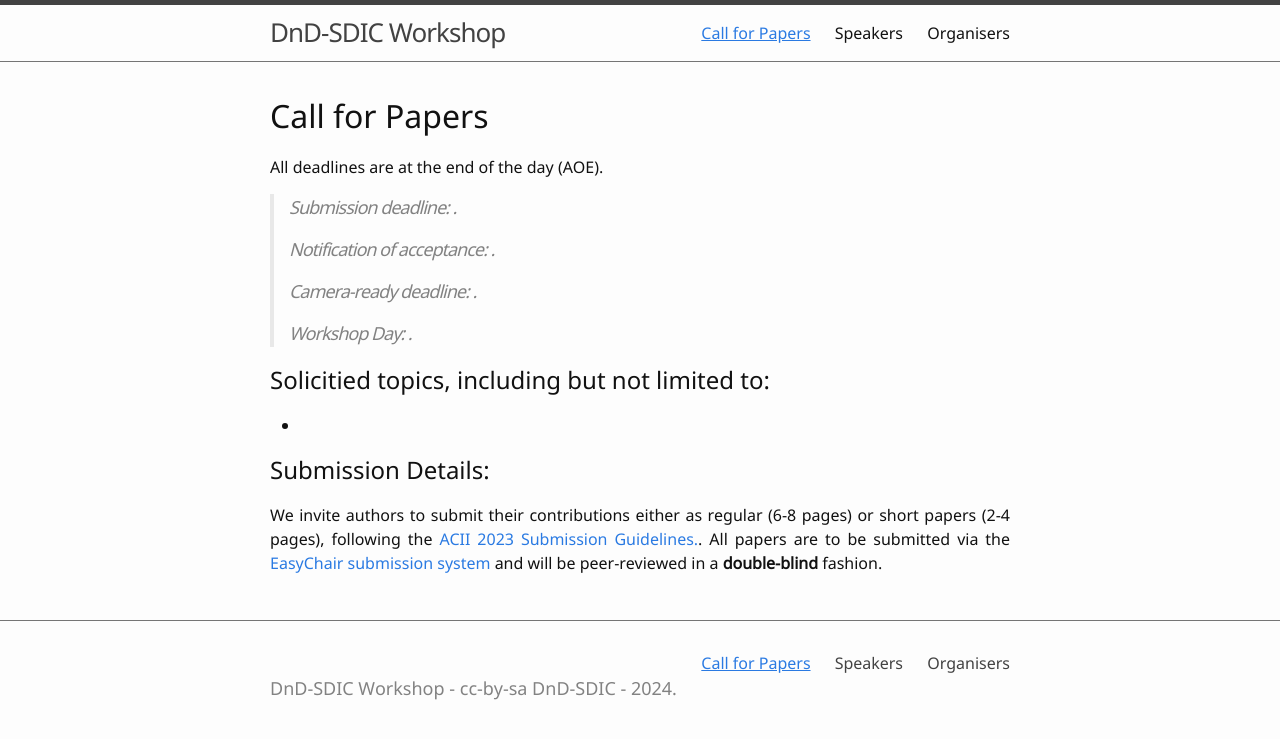
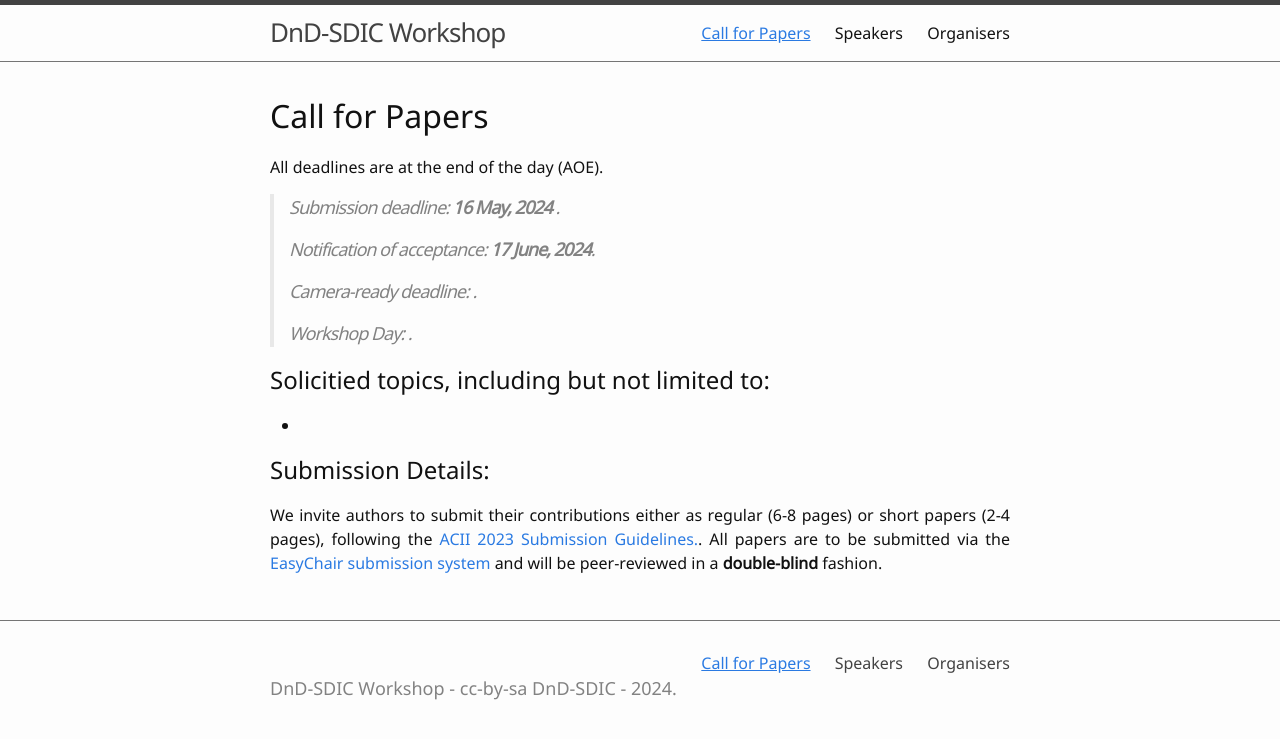
Before and after one commit to DnD-SIDC/dnd-sidc.github.io, a Jekyll site: the page built from 1_cfp.md, in a window 1280 px wide. Shown: the top 739 px of the page. Built offline with Jekyll 4.4.1, drawn with Linux system fonts in a browser that asks for light colours.

Commit message:
template

```diff
--- a/1_cfp.md
+++ b/1_cfp.md
@@ -8,9 +8,9 @@ nav: true
 
 All deadlines are at the end of the day (AOE).
 
-> Submission deadline:  .
+> Submission deadline: **16 May, 2024** .
 >
-> Notification of acceptance:  .
+> Notification of acceptance:  **17 June, 2024**.
 >
 > Camera-ready deadline: .
 >
```
Also changed, not shown: 3_organisers.md (+1 -1 lines).
